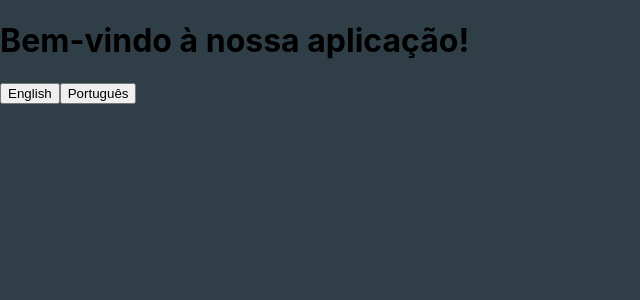
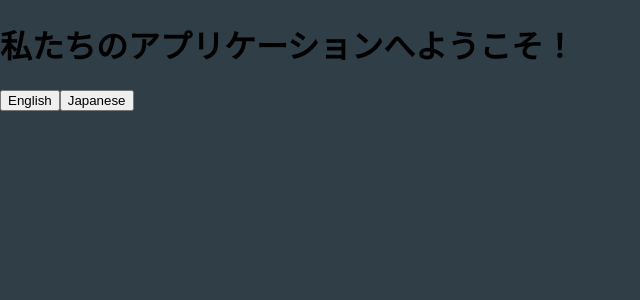
Before and after one commit to HelloWounderworld/reactjs-first-project, a React (Create React App) app: page /translator in a window 1280 px wide. Shown: the top 300 px of the page, without its empty margins (0-640 px from the left). Built offline with nearby package versions, Linux system fonts and the light colour scheme.

Commit message:
Update my note

```diff
--- a/src/components/Translate/index.jsx
+++ b/src/components/Translate/index.jsx
@@ -10,13 +10,13 @@ i18n
           welcome: "Welcome to our application!",
         },
       },
-      pt: {
+      jp: {
         translation: {
-          welcome: "Bem-vindo à nossa aplicação!",
+          welcome: "私たちのアプリケーションへようこそ！",
         },
       },
     },
-    lng: "pt", // Define o idioma padrão
+    lng: "jp", // Define o idioma padrão
     fallbackLng: "en", // Idioma de fallback
     interpolation: {
       escapeValue: false, // React já escapa por padrão
--- a/src/templates/Translator/index.jsx
+++ b/src/templates/Translator/index.jsx
@@ -13,7 +13,7 @@ function App() {
     <div>
       <h1>{t('welcome')}</h1>
       <button onClick={() => changeLanguage('en')}>English</button>
-      <button onClick={() => changeLanguage('pt')}>Português</button>
+      <button onClick={() => changeLanguage('jp')}>Japanese</button>
     </div>
   );
 }
```
